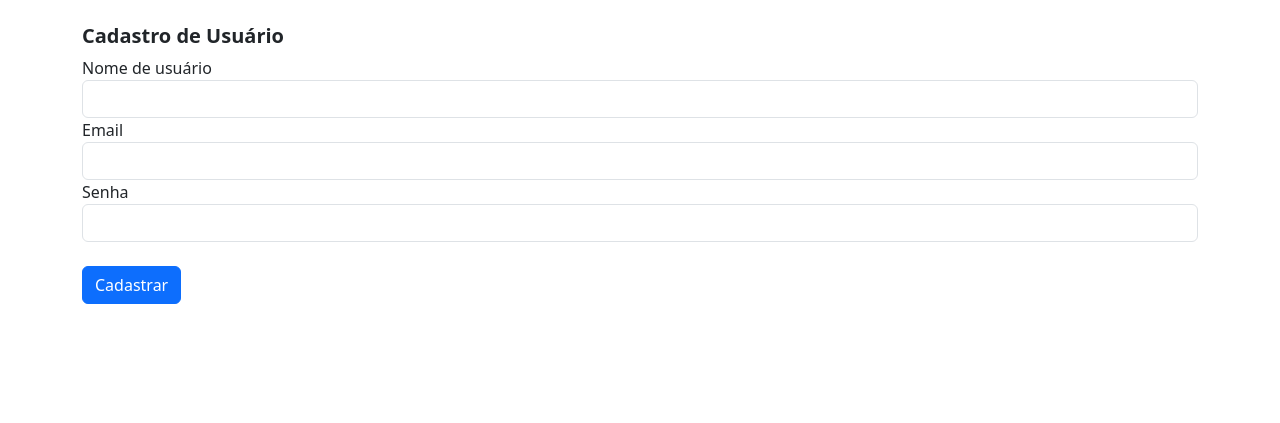
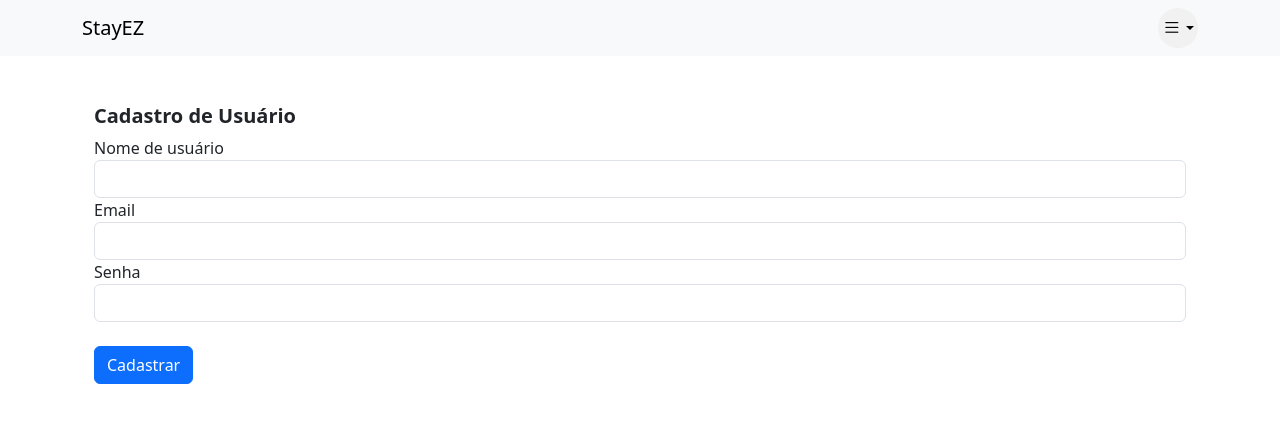
Before and after one commit to anleaes/2025-1-A3-UDWMJ-FAPA-01, a Django app: page /contas/registrar/ in a window 1280 px wide. Shown: the top 423 px of the page. Run offline with Django 5.2, Linux system fonts and the light colour scheme; some libraries are stand-ins or nearby versions.

Commit message:
Adcionado NavBar com funcao logar e deslogar

```diff
--- a/templates/base.html
+++ b/templates/base.html
@@ -4,21 +4,72 @@
 <html lang="pt-br">
 <head>
     <meta charset="UTF-8">
-    <meta http-equiv="X-UA-Compatible" content="IE=edge">
-    <meta name="viewport" content="width=device-width, initial-scale=1.0">
-    <link rel="stylesheet" href="{% static 'css/jquery-ui.css' %}">
+    <title>{% block title %}Sistema de Imóveis{% endblock title %}</title>
     <link rel="stylesheet" href="{% static 'css/bootstrap.min.css' %}">
-    <title>{% block title %}StayEZ{% endblock title %}</title>
+    <link rel="stylesheet" href="https://cdn.jsdelivr.net/npm/bootstrap-icons@1.11.3/font/bootstrap-icons.min.css">
+    <script src="https://code.jquery.com/jquery-3.5.1.slim.min.js"></script>
+    <script src="https://cdn.jsdelivr.net/npm/bootstrap@4.5.0/dist/js/bootstrap.bundle.min.js"></script>
+    <style>
+        .menu-button {
+            background-color: #f1f1f1;
+            border-radius: 50%;
+            width: 40px;
+            height: 40px;
+            display: flex;
+            align-items: center;
+            justify-content: center;
+            border: none;
+        }
+
+        .dropdown-menu-right {
+            right: 0;
+            left: auto;
+        }
+    </style>
 </head>
 <body>
+    <nav class="navbar navbar-light bg-light">
+        <div class="container d-flex justify-content-between align-items-center w-100">
+            <a class="navbar-brand font-weight-bold" href="/">StayEZ</a>
 
-    {% block body %}
+            <div class="d-flex align-items-center">
+                {% if request.user.is_authenticated %}
+                    <div class="dropdown">
+                        <button class="menu-button dropdown-toggle" type="button" id="menuDropdown" data-toggle="dropdown" aria-haspopup="true" aria-expanded="false">
+                            <i class="bi bi-list" style="font-size: 1.2rem;"></i>
+                        </button>
+                        <div class="dropdown-menu dropdown-menu-right mt-2 shadow" aria-labelledby="menuDropdown">
+                            <a class="dropdown-item" href="#">Central de Ajuda</a>
+                            <div class="dropdown-divider"></div>
+                            <a class="dropdown-item" href="#">
+                                <strong>Perfil</strong><br>
+                                <small>{{ request.user.username }}</small>
+                            </a>
+                            <div class="dropdown-divider"></div>
+                            <a class="dropdown-item" href="#">Carrinho</a>
+                            <a class="dropdown-item text-danger" href="{% url 'accounts:user_logout' %}">Sair</a>
+                        </div>
+                    </div>
+                {% else %}
+                    <div class="dropdown">
+                        <button class="menu-button dropdown-toggle" type="button" id="menuDropdown" data-toggle="dropdown" aria-haspopup="true" aria-expanded="false">
+                            <i class="bi bi-list" style="font-size: 1.2rem;"></i>
+                        </button>
+                        <div class="dropdown-menu dropdown-menu-right mt-2 shadow" aria-labelledby="menuDropdown">
+                            <a class="dropdown-item" href="#">Central de Ajuda</a>
+                            <div class="dropdown-divider"></div>
+                            <a class="dropdown-item" href="{% url 'accounts:user_login' %}">Entrar</a>
+                            <a class="dropdown-item" href="{% url 'accounts:add_user' %}">Cadastrar-se</a>
+                        </div>
+                    </div>
+                {% endif %}
+            </div>
+        </div>
+    </nav>
 
-    {% endblock body %}
-
-    <script src="{% static 'js/jquery-3.5.1.min.js' %}"></script>
-    <script src="{% static 'js/jquery.mask.min.js' %}"></script>
-    <script src="{% static 'js/jquery-ui.js' %}"></script>
-    <script src="{% static 'js/bootstrap.min.js' %}"></script>
+    <div class="container mt-4">
+        {% block body %}
+        {% endblock body %}
+    </div>
 </body>
 </html>
```
